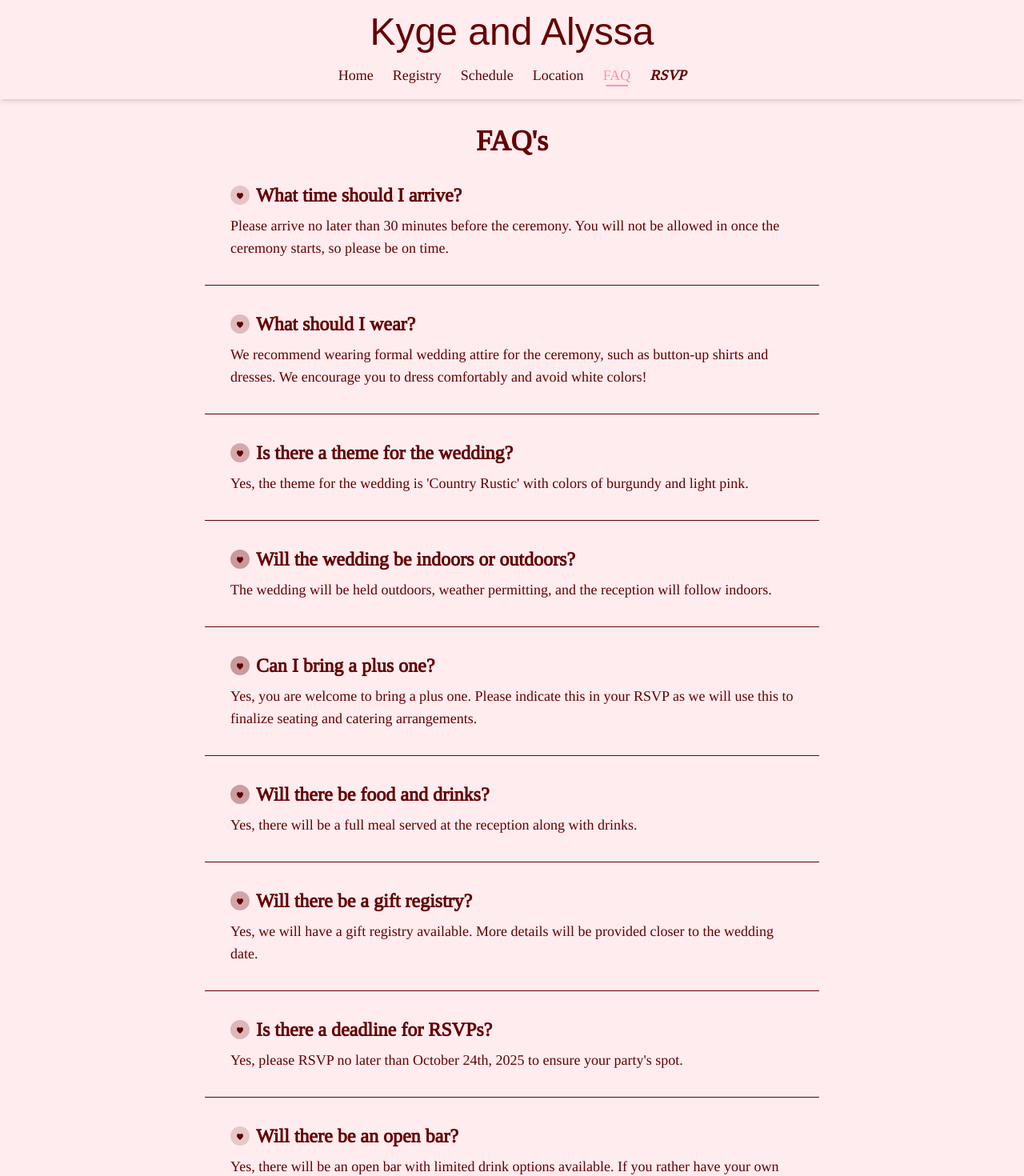
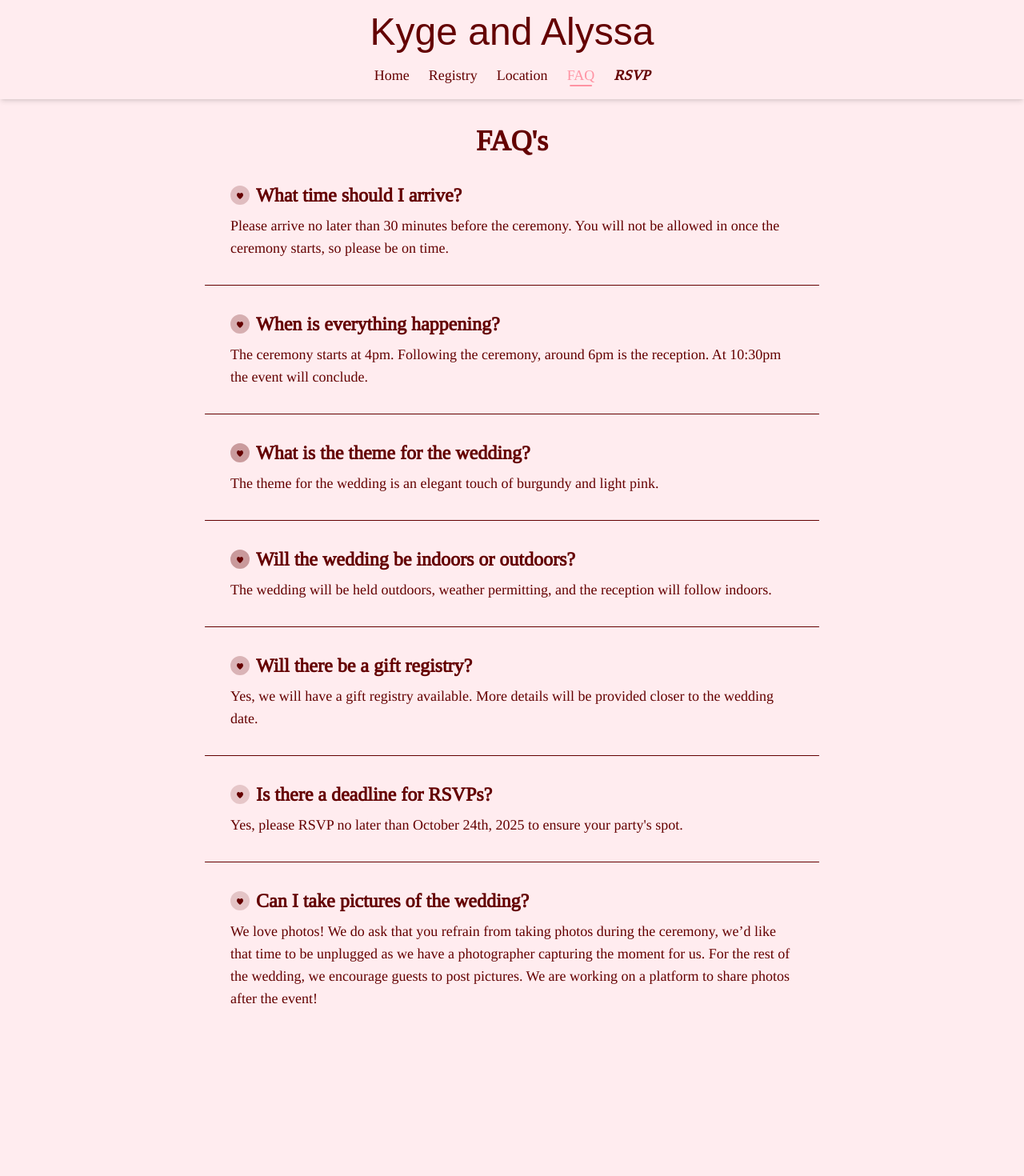
Before and after one commit to Craig-solis/WedWeb, a Next.js app: page /faq in a window 1280 px wide. Shown: the top 1470 px of the page at 80% size. After the commit the page ends 1294 px from the top, so only its background shows below. Built offline with nearby package versions, Linux system fonts and the light colour scheme; a web font is replaced by a local one.

Commit message:
Final Stages

```diff
--- a/app/faq/page.tsx
+++ b/app/faq/page.tsx
@@ -24,29 +24,19 @@ export default function FAQPage() {
             delay="0s"
           />
           <FAQList
-            title="What should I wear?"
-            response="We recommend wearing formal wedding attire for the ceremony, such as button-up shirts and dresses. We encourage you to dress comfortably and avoid white colors!"
+            title="When is everything happening?"
+            response="The ceremony starts at 4pm. Following the ceremony, around 6pm is the reception. At 10:30pm the event will conclude."
             delay="0.15s"
           />
           <FAQList
-            title="Is there a theme for the wedding?"
-            response="Yes, the theme for the wedding is 'Country Rustic' with colors of burgundy and light pink."
+            title="What is the theme for the wedding?"
+            response="The theme for the wedding is an elegant touch of burgundy and light pink."
             delay="0.3s"
           />
           <FAQList
             title="Will the wedding be indoors or outdoors?"
             response="The wedding will be held outdoors, weather permitting, and the reception will follow indoors."
             delay="0.45s"
-          />
-          <FAQList
-            title="Can I bring a plus one?"
-            response="Yes, you are welcome to bring a plus one. Please indicate this in your RSVP as we will use this to finalize seating and catering arrangements."
-            delay="0.6s"
-          />
-          <FAQList
-            title="Will there be food and drinks?"
-            response="Yes, there will be a full meal served at the reception along with drinks."
-            delay="0.75s"
           />
           <FAQList
             title="Will there be a gift registry?"
@@ -59,11 +49,6 @@ export default function FAQPage() {
             delay="1.05s"
           />
           <FAQList
-            title="Will there be an open bar?"
-            response="Yes, there will be an open bar with limited drink options available. If you rather have your own specific kind, please feel free to BYOB."
-            delay="1.2s"
-          />
-          <FAQList
             title="Can I take pictures of the wedding?"
             response="We love photos! We do ask that you refrain from taking photos during the ceremony, we’d like that time to be unplugged as we have a photographer capturing the moment for us. For the rest of the wedding, we encourage guests to post pictures. We are working on a platform to share photos after the event!"
             delay="1.35s"
--- a/app/schedule/page.tsx
+++ b/app/schedule/page.tsx
@@ -27,7 +27,7 @@ export default function Schedule() {
           />
       </div>
       <h1 className="mt-4 text-4xl font-bold">Schedule Page</h1>
-        <p className="text-2xl mt-8 text-center">Stay tuned for the schedule of events!</p>
+        <p className="text-2xl mt-8 text-center">Ceremony starts at 4pm. At 5pm the bride and groom will take their pitures. Around 6pm will be the reception. 7pm will be cake. </p>
     </section>
   );
 }
--- a/app/utils/nav.tsx
+++ b/app/utils/nav.tsx
@@ -106,6 +106,7 @@ export default function Nav() {
                 Registry
               </Link>
             </li>
+            {/* Schedule Link
             <li>
               <Link
                 href="/schedule"
@@ -116,6 +117,7 @@ export default function Nav() {
                 Schedule
               </Link>
             </li>
+            */}
             <li>
               <Link
                 href="/location"
@@ -182,6 +184,7 @@ export default function Nav() {
               Registry
             </Link>
           </li>
+          {/* Schedule Link
           <li>
             <Link
               href="/schedule"
@@ -193,6 +196,7 @@ export default function Nav() {
               Schedule
             </Link>
           </li>
+          */}
           <li>
             <Link
               href="/location"
```
